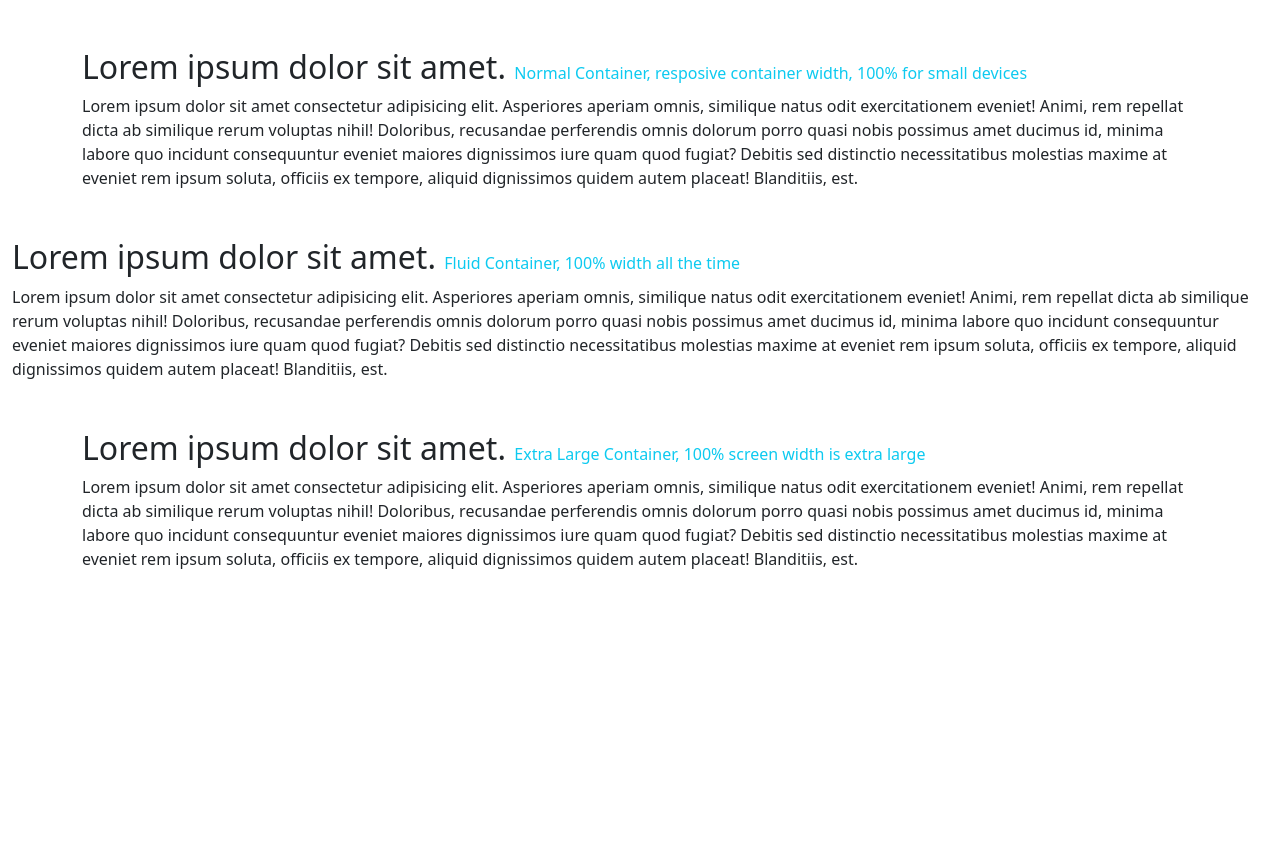
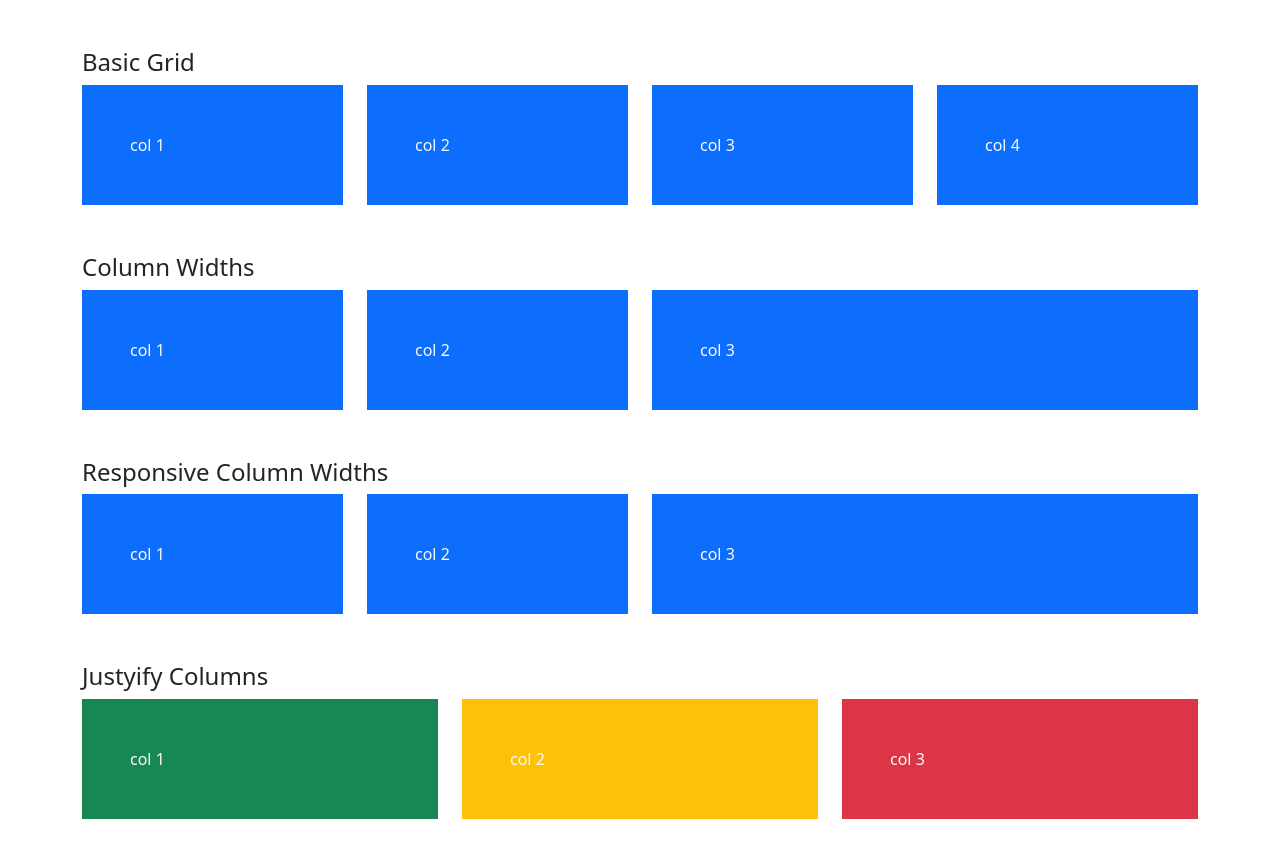
Before and after one commit to ovie009/Bootstrap, a plain HTML site: page index.html in a window 1280 px wide. Before the commit the page ends 800 px from the top, so only its background shows below. Drawn offline with nearby package versions, Linux system fonts and the light colour scheme.

Commit message:
Bootstrap Grid

```diff
--- a/index.html
+++ b/index.html
@@ -11,22 +11,87 @@
 
     <!-- Containers -->
     <div class="container my-5">
-        <!-- Normal container -->
-        <h2>Lorem ipsum dolor sit amet. <span class="text-info fs-6 fw-lighter">Normal Container, resposive container width, 100% for small devices</span></h2>
-        <p>Lorem ipsum dolor sit amet consectetur adipisicing elit. Asperiores aperiam omnis, similique natus odit exercitationem eveniet! Animi, rem repellat dicta ab similique rerum voluptas nihil! Doloribus, recusandae perferendis omnis dolorum porro quasi nobis possimus amet ducimus id, minima labore quo incidunt consequuntur eveniet maiores dignissimos iure quam quod fugiat? Debitis sed distinctio necessitatibus molestias maxime at eveniet rem ipsum soluta, officiis ex tempore, aliquid dignissimos quidem autem placeat! Blanditiis, est.</p>
+        <h4>Basic Grid</h4>
+        <div class="row">
+            <div class="col">
+                <div class="bg-primary p-5 text-light">
+                    col 1
+                </div>
+            </div>
+            <div class="col">
+                <div class="bg-primary p-5 text-light">
+                    col 2
+                </div>
+            </div>
+            <div class="col">
+                <div class="bg-primary p-5 text-light">
+                    col 3
+                </div>
+            </div>
+            <div class="col">
+                <div class="bg-primary p-5 text-light">
+                    col 4
+                </div>
+            </div>
+        </div>
     </div>
 
 
-    <div class="container-fluid my-5">
-        <!-- Fluid container -->
-        <h2>Lorem ipsum dolor sit amet. <span class="text-info fs-6 fw-lighter">Fluid Container, 100% width all the time</span></h2>
-        <p>Lorem ipsum dolor sit amet consectetur adipisicing elit. Asperiores aperiam omnis, similique natus odit exercitationem eveniet! Animi, rem repellat dicta ab similique rerum voluptas nihil! Doloribus, recusandae perferendis omnis dolorum porro quasi nobis possimus amet ducimus id, minima labore quo incidunt consequuntur eveniet maiores dignissimos iure quam quod fugiat? Debitis sed distinctio necessitatibus molestias maxime at eveniet rem ipsum soluta, officiis ex tempore, aliquid dignissimos quidem autem placeat! Blanditiis, est.</p>
+    <div class="container my-5">
+        <h4>Column Widths</h4>
+        <div class="row">
+            <div class="col-3">
+                <div class="bg-primary p-5 text-light">
+                    col 1
+                </div>
+            </div>
+            <div class="col-3">
+                <div class="bg-primary p-5 text-light">
+                    col 2
+                </div>
+            </div>
+            <div class="col-6">
+                <div class="bg-primary p-5 text-light">
+                    col 3
+                </div>
+            </div>
+        </div>
     </div>
 
-    <div class="container-xl my-5">
-        <!-- Fluid container -->
-        <h2>Lorem ipsum dolor sit amet. <span class="text-info fs-6 fw-lighter">Extra Large Container, 100% screen width is extra large</span></h2>
-        <p>Lorem ipsum dolor sit amet consectetur adipisicing elit. Asperiores aperiam omnis, similique natus odit exercitationem eveniet! Animi, rem repellat dicta ab similique rerum voluptas nihil! Doloribus, recusandae perferendis omnis dolorum porro quasi nobis possimus amet ducimus id, minima labore quo incidunt consequuntur eveniet maiores dignissimos iure quam quod fugiat? Debitis sed distinctio necessitatibus molestias maxime at eveniet rem ipsum soluta, officiis ex tempore, aliquid dignissimos quidem autem placeat! Blanditiis, est.</p>
+    <div class="container my-5">
+        <h4>Responsive Column Widths</h4>
+        <div class="row">
+            <div class="col-xl-3 col-sm-4">
+                <div class="bg-primary p-5 text-light">
+                    col 1
+                </div>
+            </div>
+            <div class="col-xl-3 col-sm-4">
+                <div class="bg-primary p-5 text-light">
+                    col 2
+                </div>
+            </div>
+            <div class="col-xl-6 col-sm-4">
+                <div class="bg-primary p-5 text-light">
+                    col 3
+                </div>
+            </div>
+        </div>
+    </div>
+
+    <div class="container my-5">
+        <h4>Justyify Columns</h4>
+        <div class="row justify-content-between">
+            <div class="col-md-4">
+                <div class="bg-success text-light p-5">col 1</div>
+            </div>
+            <div class="col-md-4">
+                <div class="bg-warning text-light p-5">col 2</div>
+            </div>
+            <div class="col-md-4">
+                <div class="bg-danger text-light p-5">col 3</div>
+            </div>
+        </div>
     </div>
     <script src="https://cdn.jsdelivr.net/npm/bootstrap@5.1.3/dist/js/bootstrap.bundle.min.js" integrity="sha384-ka7Sk0Gln4gmtz2MlQnikT1wXgYsOg+OMhuP+IlRH9sENBO0LRn5q+8nbTov4+1p" crossorigin="anonymous"></script>
 </body>
```
